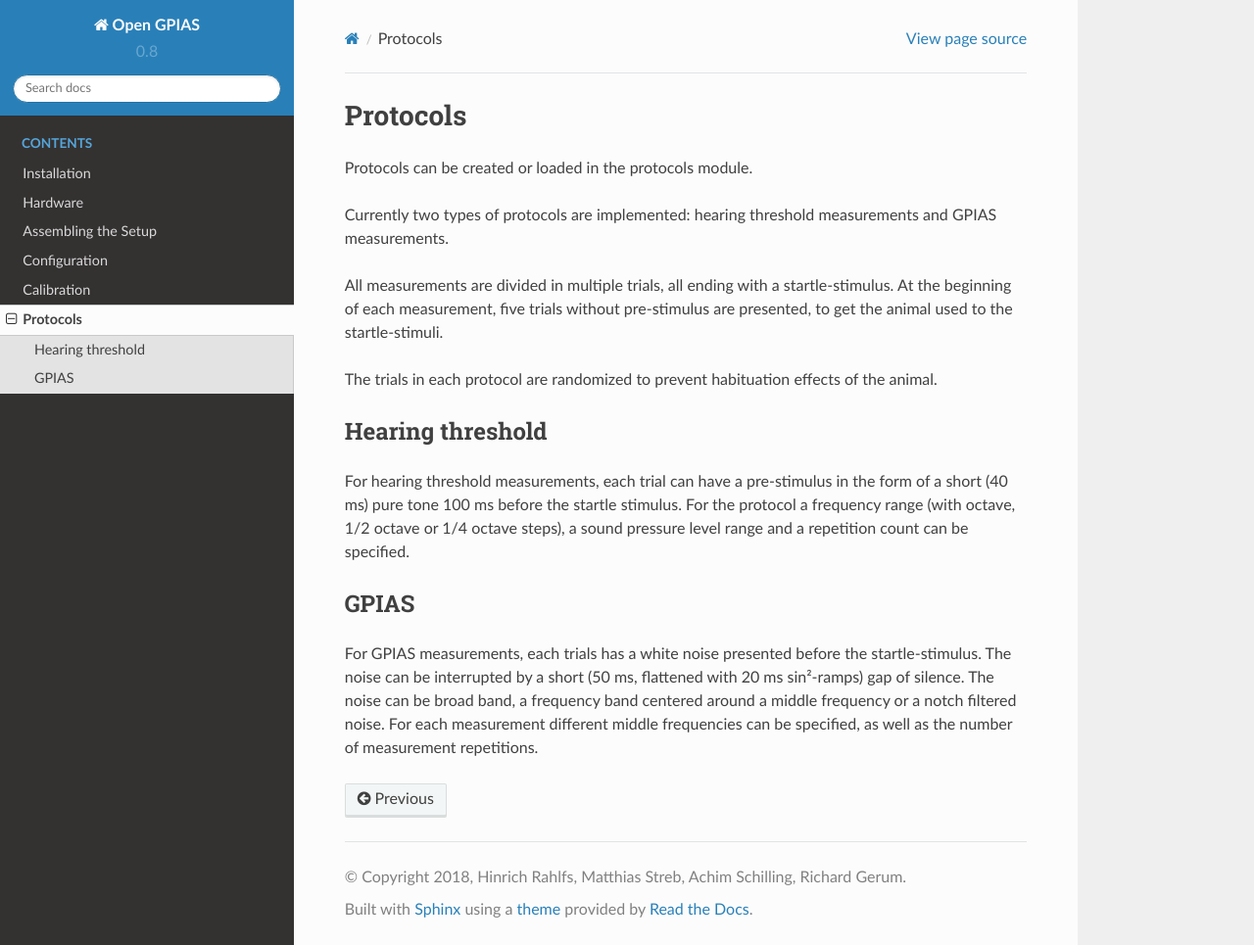
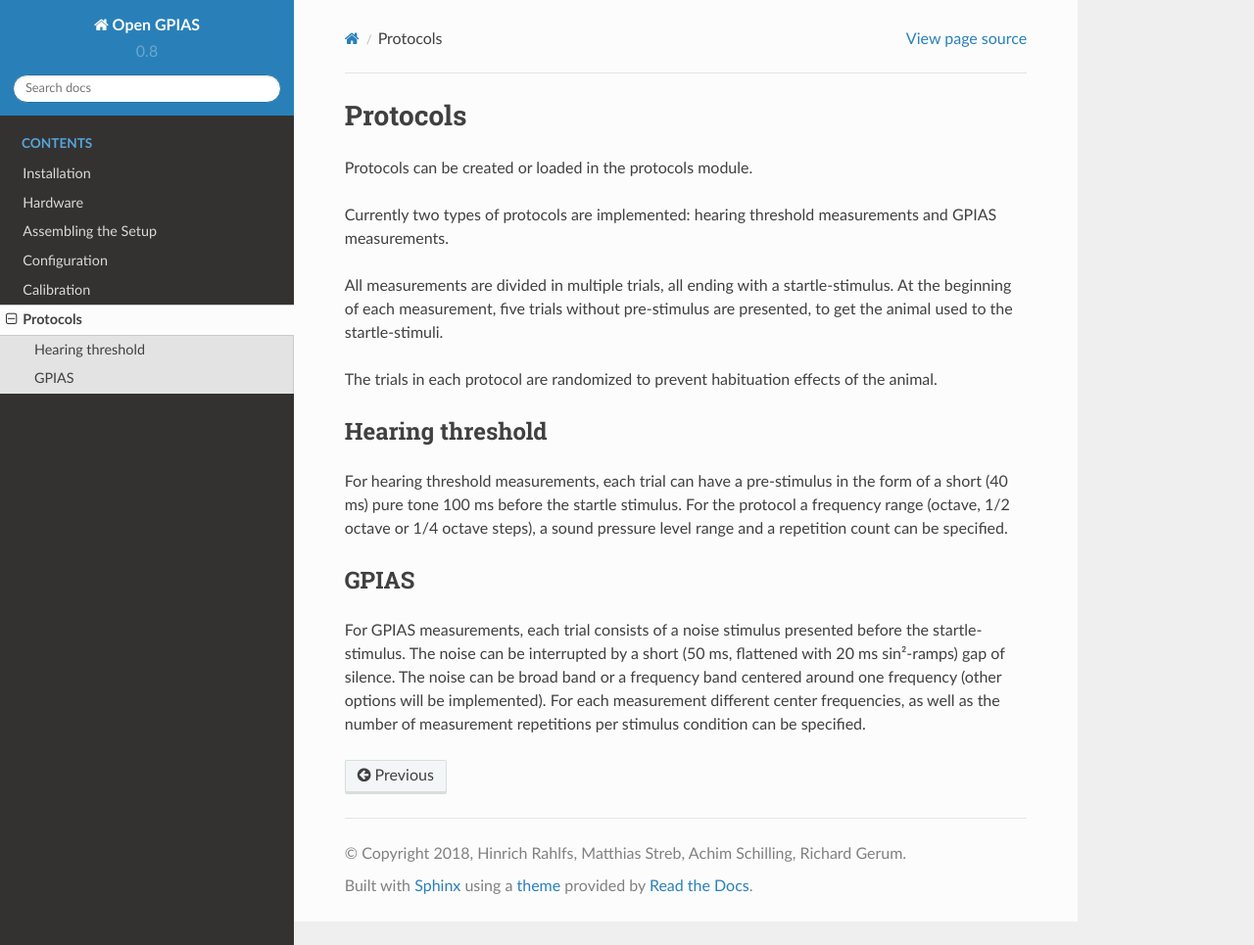
Before and after one commit to rgerum/open_gpias, a Sphinx documentation site: the page built from docs/signal.rst, in a window 1280 px wide and 965 px high. Shown: the whole window at 98% size. Built offline with Sphinx 7.4.7 and the Read the Docs theme 2.0.0, drawn with Linux system fonts in a browser that asks for light colours.

Commit message:
corrected protocol section

```diff
--- a/docs/signal.rst
+++ b/docs/signal.rst
@@ -15,13 +15,13 @@ Hearing threshold
 -----------------
 
 For hearing threshold measurements, each trial can have a pre-stimulus in the form of a short (40 ms) pure tone 100 ms
-before the startle stimulus. For the protocol a frequency range (with octave, 1/2 octave or 1/4 octave steps), a sound
+before the startle stimulus. For the protocol a frequency range (octave, 1/2 octave or 1/4 octave steps), a sound
 pressure level range and a repetition count can be specified.
 
 GPIAS
 -----
 
-For GPIAS measurements, each trials has a white noise presented before the startle-stimulus. The noise can be interrupted
-by a short (50 ms, flattened with 20 ms sin²-ramps) gap of silence. The noise can be broad band, a frequency band centered
-around a middle frequency or a notch filtered noise. For each measurement different middle frequencies can be specified,
-as well as the number of measurement repetitions.
+For GPIAS measurements, each trial consists of a noise stimulus presented before the startle-stimulus. The noise can be interrupted
+by a short (50 ms, flattened with 20 ms sin²-ramps) gap of silence. The noise can be broad band or a frequency band centered
+around one frequency (other options will be implemented). For each measurement different center frequencies,
+as well as the number of measurement repetitions per stimulus condition can be specified.
```
